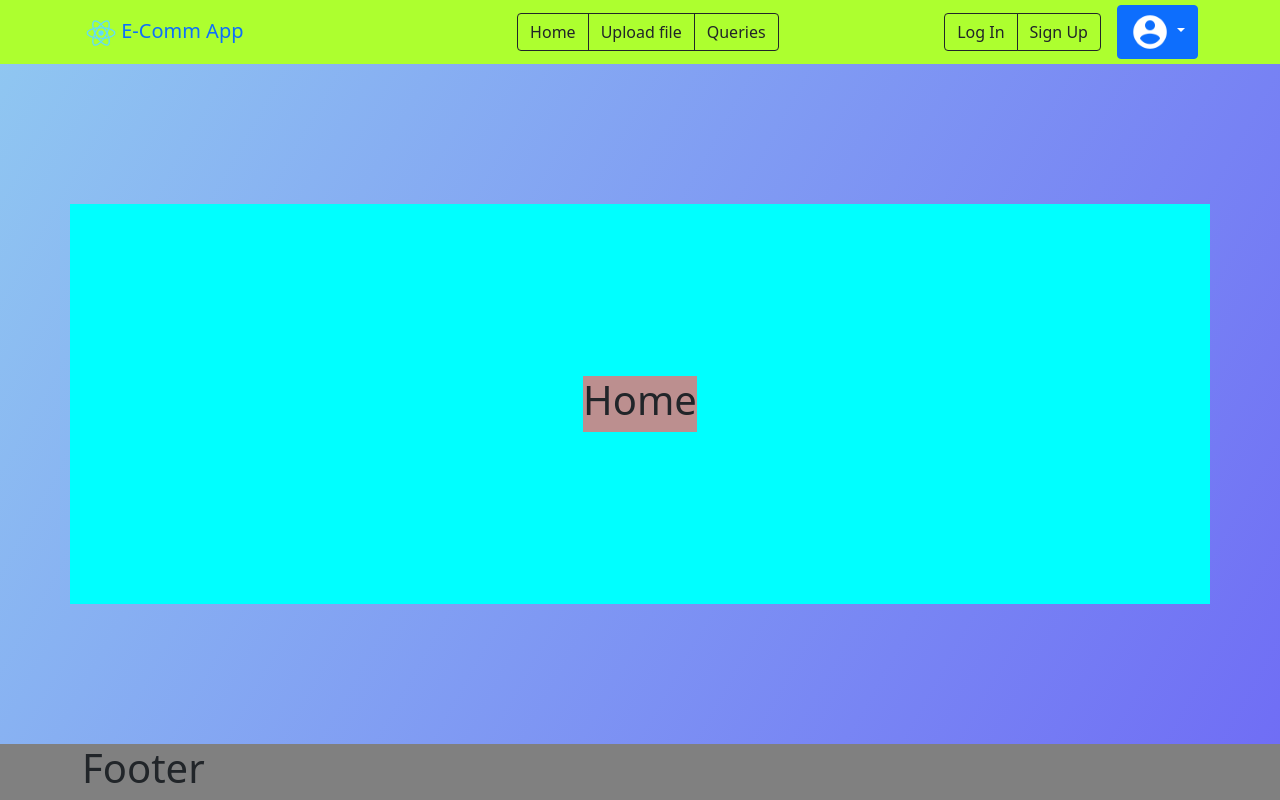
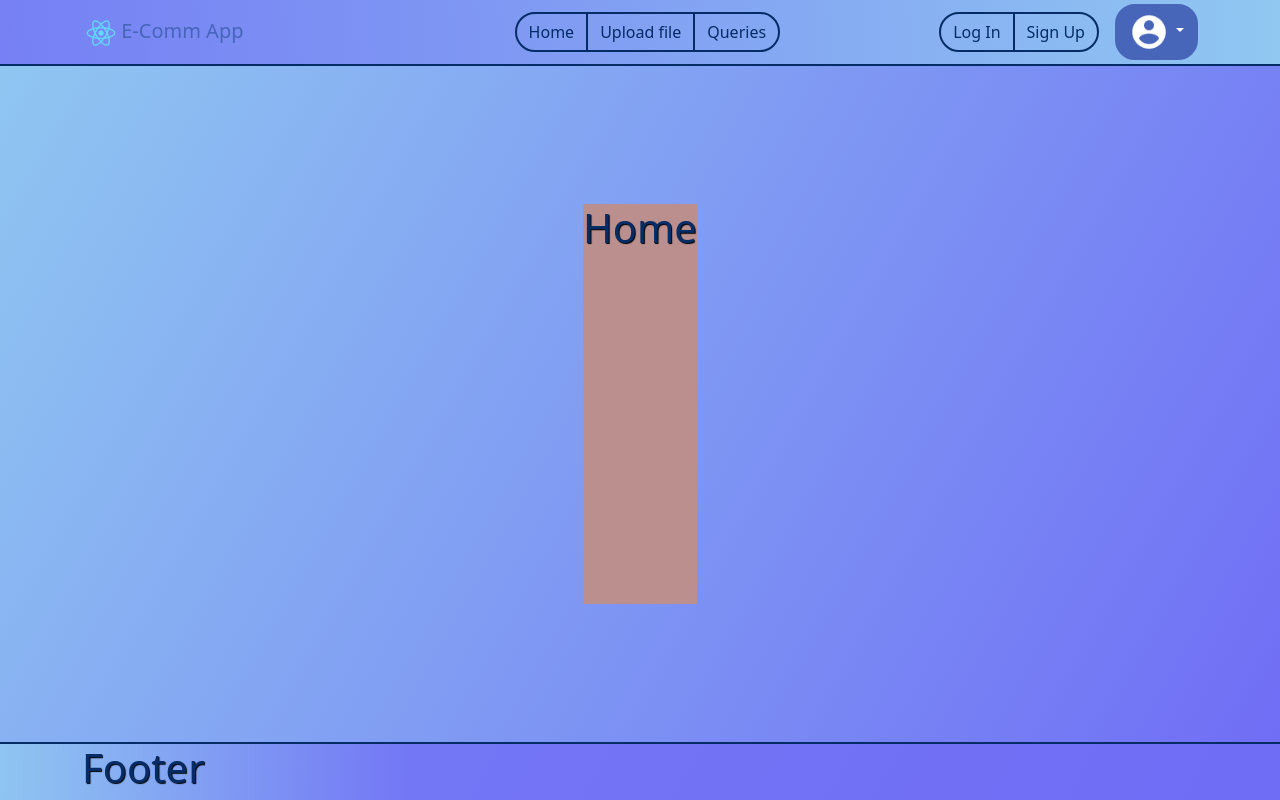
Before and after one commit to tomorrowdevs-projects/team2-real-world-app, a React (Create React App) app in the folder client/: page / in a window 1280 px wide. Built offline with nearby package versions, Linux system fonts and the light colour scheme.

Commit message:
[FEAT] Custom style and common style
Common and custom scss files updated with new properties.

```diff
--- a/client/src/assets/style/_common.scss
+++ b/client/src/assets/style/_common.scss
@@ -1,3 +1,23 @@
+body {
+  min-width: 340px;
+  color: $blue-800;
+  .container-header {
+    @include bg-header;
+    border: {
+      bottom: solid 2px $blue-800;
+    }
+  }
+  .container-footer {
+    @include bg-footer;
+    border: {
+      top: solid 2px $blue-800;
+    }
+  }
+  h1 {
+    text-shadow: $text-shadow;
+  }
+}
+
 /*Containers*/
 .container-main {
   background: linear-gradient(119.36deg, #90c8f1 0%, #6f6cf5 100%);
@@ -8,10 +28,9 @@
 }
 
 .container-center {
-  background-color: cyan;
+  // background-color: cyan;
   position: relative;
   display: flex;
   justify-content: center;
-  align-items: center;
   height: 50vh;
 }
--- a/client/src/assets/style/_custom.scss
+++ b/client/src/assets/style/_custom.scss
@@ -1 +1,25 @@
+$primary: #4765b9;
+$dark: #052c65;
+$border-width: 2px;
+$border-radius: 20px;
+$box-shadow: #00000033 2px 2px 2px 1px;
+$text-shadow: #000000ff 1px 1px 1px;
+
+@mixin bg-header() {
+  background: #6f6cf5;
+  background: linear-gradient(90deg, #6f6cf5c6 0%, #90c8f1 100%);
+  border: {
+    bottom: solid 2px #6f6cf5;
+  }
+}
+
+@mixin bg-footer() {
+  background: rgb(144, 200, 241);
+  background: linear-gradient(
+    90deg,
+    rgba(144, 200, 241, 0.8688992275280899) 0%,
+    rgba(111, 108, 245, 0.7790115870786517) 32%
+  );
+}
+
 @import '~bootstrap/scss/bootstrap';
```
